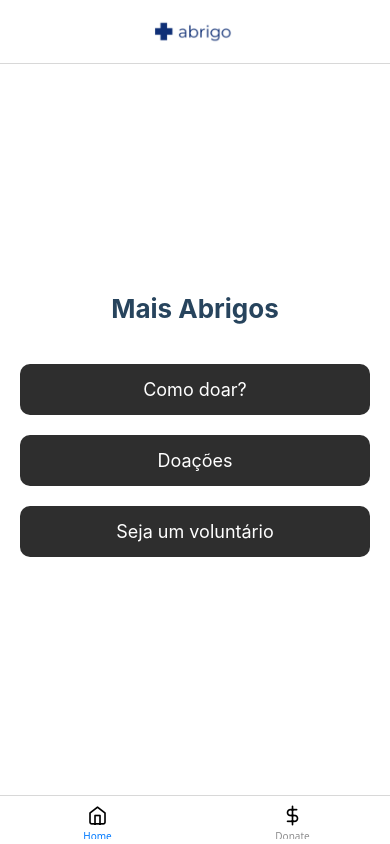
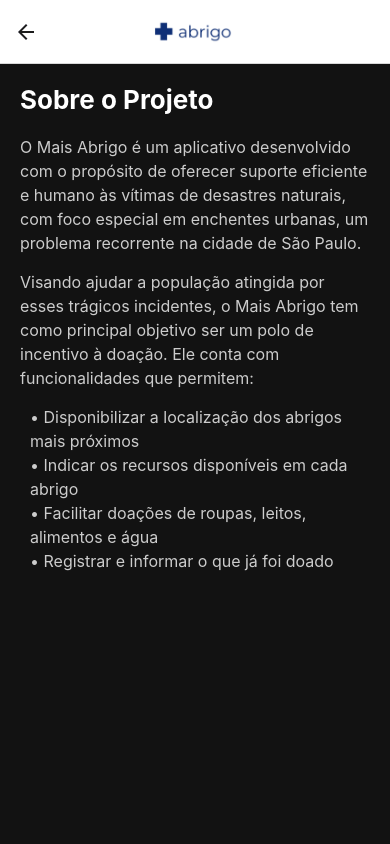
Before and after one commit to juvascoli/mais-abrigos, a React Native app in the folder shelters/: screen /About in a window 390 px wide. Built offline with nearby package versions, Linux system fonts and the light colour scheme.

Commit message:
feat: about

```diff
--- a/shelters/src/Routes/Stack.jsx
+++ b/shelters/src/Routes/Stack.jsx
@@ -5,6 +5,7 @@
 import { createNativeStackNavigator } from "@react-navigation/native-stack";
 import Abrigos from "../Screens/Abrigos";
 import Voluntarios from "../Screens/Volunteer";
+import Sobre from "../Screens/About";
 
 const Stack = createNativeStackNavigator();
 
@@ -23,6 +24,7 @@
       <Stack.Screen name="DonorList" component={DonorList} />
       <Stack.Screen name="Abrigos" component={Abrigos} />
       <Stack.Screen name="Volunteer" component={Voluntarios} />
+      <Stack.Screen name="About" component={Sobre} />
     </Stack.Navigator>
 
   );
--- /dev/null
+++ b/shelters/src/Screens/About.jsx
@@ -0,0 +1,57 @@
+
+import { View, Text, StyleSheet, ScrollView } from 'react-native';
+
+export default function Sobre() {
+  return (
+    <ScrollView contentContainerStyle={styles.container}>
+      <Text style={styles.titulo}>Sobre o Projeto</Text>
+
+      <Text style={styles.texto}>
+      O Mais Abrigo é um aplicativo desenvolvido com o propósito de oferecer suporte eficiente e humano às vítimas de desastres naturais, com foco especial em enchentes urbanas, um problema recorrente na cidade de São Paulo.
+      </Text>
+
+      <Text style={styles.texto}>
+        Visando ajudar a população atingida por esses trágicos incidentes, o Mais Abrigo tem como principal objetivo ser um polo de incentivo à doação. Ele conta com funcionalidades que permitem:
+      </Text>
+
+      <Text style={styles.lista}>
+        • Disponibilizar a localização dos abrigos mais próximos{"\n"}
+        • Indicar os recursos disponíveis em cada abrigo{"\n"}
+        • Facilitar doações de roupas, leitos, alimentos e água{"\n"}
+        • Registrar e informar o que já foi doado
+      </Text>
+
+    </ScrollView>
+  );
+}
+
+const styles = StyleSheet.create({
+  container: {
+    backgroundColor: '#121212',
+    padding: 20,
+    flexGrow: 1,
+  },
+  titulo: {
+    fontSize: 26,
+    fontWeight: 'bold',
+    color: '#ffffff',
+    marginBottom: 20,
+  },
+  texto: {
+    fontSize: 16,
+    color: '#cccccc',
+    marginBottom: 15,
+    lineHeight: 24,
+  },
+  destaque: {
+    color: '#4da6ff',
+    fontWeight: 'bold',
+  },
+  lista: {
+    fontSize: 16,
+    color: '#cccccc',
+    marginBottom: 20,
+    lineHeight: 24,
+    paddingLeft: 10,
+  },
+});
--- a/shelters/src/Screens/Abrigos.jsx
+++ b/shelters/src/Screens/Abrigos.jsx
@@ -1,20 +1,6 @@
 import React, { useEffect, useState } from 'react';
-import {
-  View,
-  Text,
-  TextInput,
-  TouchableOpacity,
-  FlatList,
-  Modal,
-  StyleSheet,
-  Animated,
-} from 'react-native';
-import {
-  listarAbrigos,
-  criarAbrigo,
-  atualizarAbrigo,
-  removerAbrigo,
-} from '../Service/abrigoService';
+import {View,Text,TextInput,TouchableOpacity, FlatList, Modal, StyleSheet, Animated} from 'react-native';
+import { listarAbrigos, criarAbrigo, atualizarAbrigo, removerAbrigo,} from '../Service/abrigoService';
 
 export default function Abrigos() {
   const [abrigos, setAbrigos] = useState([]);
@@ -33,36 +19,12 @@
   const [modalVisivel, setModalVisivel] = useState(false);
   const [abrigoExcluir, setAbrigoExcluir] = useState(null);
 
-  // Estado para animação da mensagem
-  const [fadeAnim] = useState(new Animated.Value(0));
 
   useEffect(() => {
     carregarAbrigos();
   }, []);
 
-  // Animação para exibir e sumir a mensagem automaticamente
-  useEffect(() => {
-    if (mensagem !== '') {
-      Animated.timing(fadeAnim, {
-        toValue: 1,
-        duration: 300,
-        useNativeDriver: true,
-      }).start();
 
-      const timer = setTimeout(() => {
-        Animated.timing(fadeAnim, {
-          toValue: 0,
-          duration: 300,
-          useNativeDriver: true,
-        }).start(() => {
-          setMensagem('');
-          setTipoMensagem('');
-        });
-      }, 3000);
-
-      return () => clearTimeout(timer);
-    }
-  }, [mensagem]);
 
 async function carregarAbrigos() {
     try {
@@ -285,7 +247,6 @@
 
 return (
     <View style={styles.container}>
-      {/* Mensagem fixa no topo */}
       {mensagem !== '' && (
         <Animated.View
           style={[
@@ -305,7 +266,7 @@
         renderItem={renderItem}
         ListFooterComponent={renderForm}
         showsVerticalScrollIndicator={false}
-        contentContainerStyle={{ paddingTop: mensagem !== '' ? 60 : 0 }}
+        contentContainerStyle={{ paddingTop: mensagem !== '' ? 60 : 0 },{paddingBottom: 80} }
       />
 
       <Modal
@@ -405,10 +366,10 @@
     marginLeft: 10,
   },
   editButton: {
-    backgroundColor: '#4caf50',
+    backgroundColor: 'blue',
   },
   deleteButton: {
-    backgroundColor: '#f44336',
+    backgroundColor: 'red',
   },
   cardButtonText: {
     color: '#fff',
@@ -418,7 +379,6 @@
     marginTop: 20,
   },
 
-  // Estilos da mensagem fixa no topo
   mensagemContainer: {
     position: 'absolute',
     top: 10,
@@ -430,10 +390,10 @@
     alignItems: 'center',
   },
   mensagemSucesso: {
-    backgroundColor: '#4caf50', // verde
+    backgroundColor: '#4caf50',
   },
   mensagemErro: {
-    backgroundColor: '#f44336', // vermelho
+    backgroundColor: '#f44336',
   },
   mensagemTexto: {
     color: '#fff',
@@ -441,7 +401,7 @@
     fontSize: 16,
   },
 
-  // Modal styles
+
   modalOverlay: {
     flex: 1,
     backgroundColor: 'rgba(0,0,0,0.7)',
@@ -483,4 +443,9 @@
     color: '#fff',
     fontWeight: 'bold',
   },
+  label:{
+    color: 'white',
+    fontWeight: 'bold',
+    fontSize: 20
+  }
 });
--- a/shelters/src/Screens/Donate.jsx
+++ b/shelters/src/Screens/Donate.jsx
@@ -73,7 +73,7 @@
         placeholderTextColor="#aaa"
       />
       <View style={styles.botao}>
-        <Button title="Salvar" color="#27445D" onPress={salvarDoacao} />
+        <Button title="Salvar" color="blue" onPress={salvarDoacao} />
       </View>
 
       <Modal
--- a/shelters/src/Screens/DonorList.jsx
+++ b/shelters/src/Screens/DonorList.jsx
@@ -103,8 +103,7 @@
         </View>
       </Modal>
 
-      {/* Modal de confirmação */}
-      <Modal transparent visible={modalConfirmVisivel} animationType="none">
+      <Modal transparent visible={modalConfirmVisivel}>
         <View style={styles.modalContainer}>
           <View style={styles.modalContent}>
             {doacaoParaRemover && (
--- a/shelters/src/Screens/HomeScreen.jsx
+++ b/shelters/src/Screens/HomeScreen.jsx
@@ -27,6 +27,15 @@
       >
         <Text style={styles.textoBotao}>Seja um voluntário</Text>
       </TouchableOpacity>
+
+      <TouchableOpacity
+        style={styles.botao}
+        onPress={() => navigation.navigate("About")}
+      >
+        <Text style={styles.textoBotao}>Sobre</Text>
+      </TouchableOpacity>
+
+
 
 
 
--- a/shelters/src/Screens/Volunteer.jsx
+++ b/shelters/src/Screens/Volunteer.jsx
@@ -1,20 +1,7 @@
 import React, { useEffect, useState } from 'react';
-import {
-  View,
-  Text,
-  TextInput,
-  FlatList,
-  Modal,
-  TouchableOpacity,
-  StyleSheet,
-  KeyboardAvoidingView,
-  Platform,
+import { View, Text, TextInput, FlatList, Modal, TouchableOpacity, StyleSheet, KeyboardAvoidingView, Platform,
 } from 'react-native';
-import {
-  listarVoluntarios,
-  criarVoluntarios,
-  atualizarVoluntario,
-  removerVoluntario as deletarVoluntario,
+import { listarVoluntarios, criarVoluntarios, atualizarVoluntario, removerVoluntario
 } from '../Service/volunteerService';
 import { listarAbrigos } from '../Service/abrigoService';
 
@@ -109,7 +96,7 @@
 
   async function excluirVoluntario(id) {
     try {
-      await deletarVoluntario(id);
+      await removerVoluntario(id);
       exibirModal('Voluntário excluído com sucesso!');
       carregarVoluntarios();
     } catch (err) {
@@ -234,6 +221,7 @@
           renderItem={renderItem}
           ListFooterComponent={renderForm}
           keyboardShouldPersistTaps="handled"
+          contentContainerStyle={{ paddingBottom: 100 }}
         />
 
         <Modal animationType="slide" transparent visible={modalVisivel} onRequestClose={fecharModal}>
@@ -298,13 +286,13 @@
     gap: 10,
   },
   buttonEditar: {
-    backgroundColor: '#4da6ff',
+    backgroundColor: 'blue',
     paddingVertical: 10,
     paddingHorizontal: 15,
     borderRadius: 8,
   },
   buttonExcluir: {
-    backgroundColor: '#ff4d4d',
+    backgroundColor: 'red',
     paddingVertical: 10,
     paddingHorizontal: 15,
     borderRadius: 8,
--- a/shelters/src/Service/abrigoService.js
+++ b/shelters/src/Service/abrigoService.js
@@ -35,7 +35,6 @@
   return response.data;
 }
 
-// Remove um abrigo
 export async function removerAbrigo(id) {
   await api.delete(`/abrigos/${id}`);
 }
```
Lines whose indentation alone changed are shown as unchanged.
